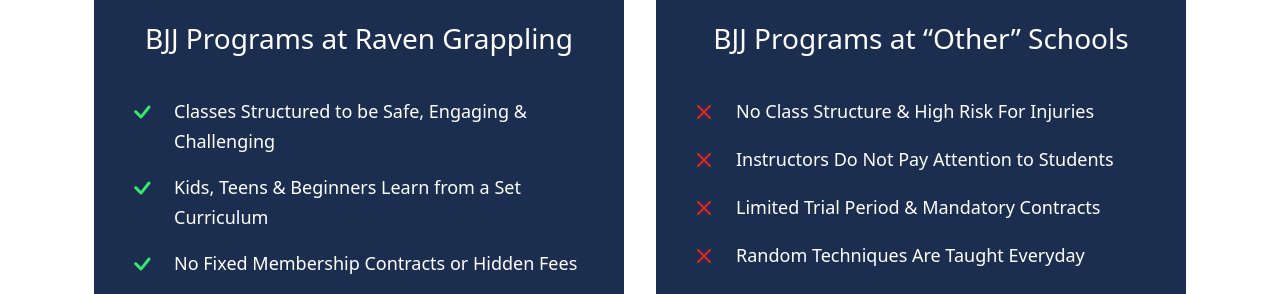
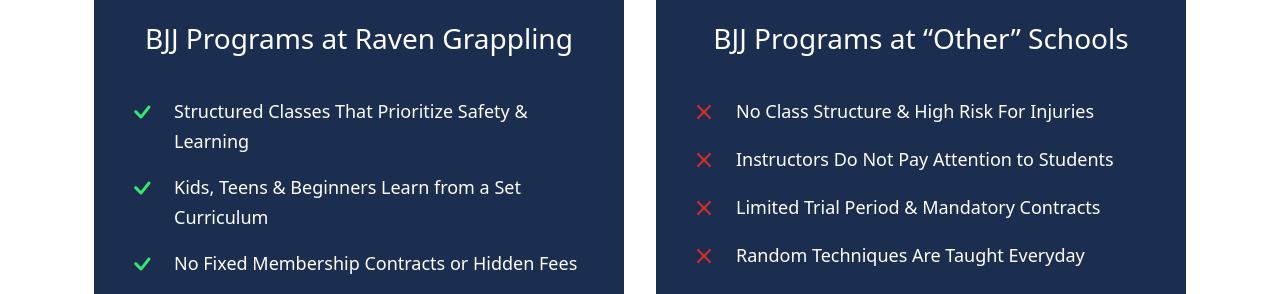
Before and after one commit to RavenGrappling/RavenGrappling.github.io, a Jekyll site: the page built from index.md, in a window 1280 px wide and 900 px high, scrolled down 1461 px. Shown: the part 161-455 px from the top of the window. Built offline with Jekyll 4.4.1, drawn with Linux system fonts in a browser that asks for light colours.

Commit message:
Update index.md

```diff
--- a/index.md
+++ b/index.md
@@ -47,7 +47,7 @@
       <ul>
         <li>
           <i class="bi bi-check"></i>
-          Classes Structured to be Safe, Engaging &amp; Challenging
+          Structured Classes That Prioritize Safety &amp; Learning
         </li>
         <li>
           <i class="bi bi-check"></i>
```
